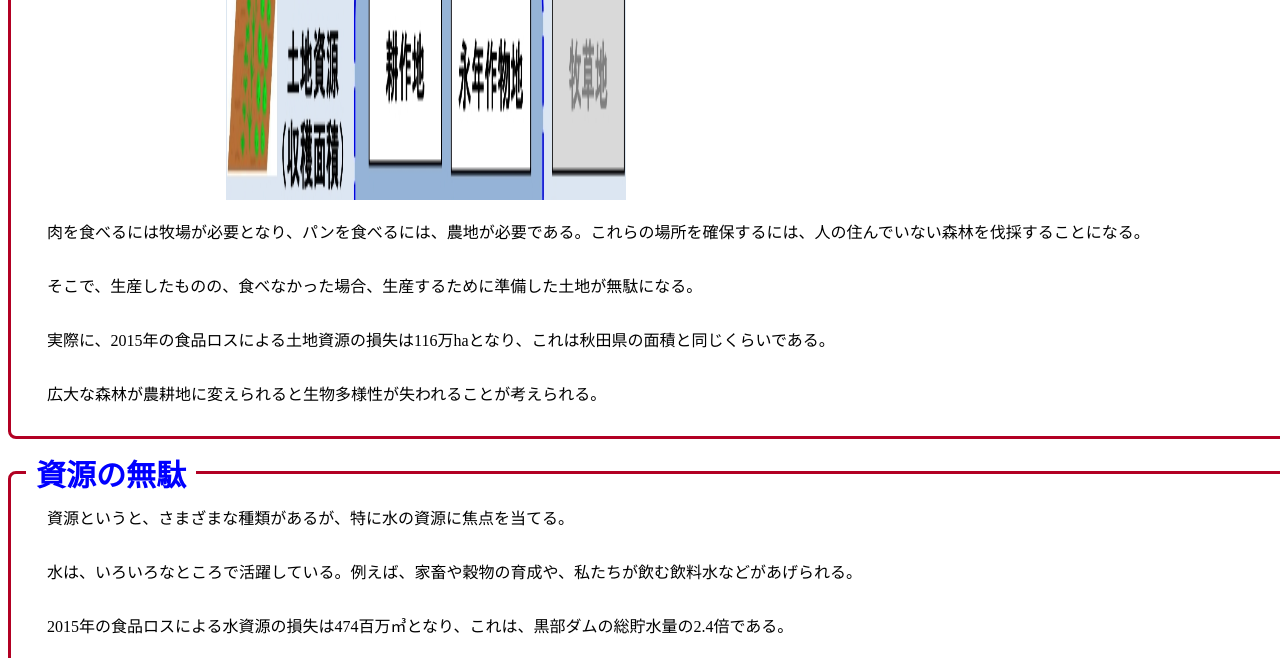
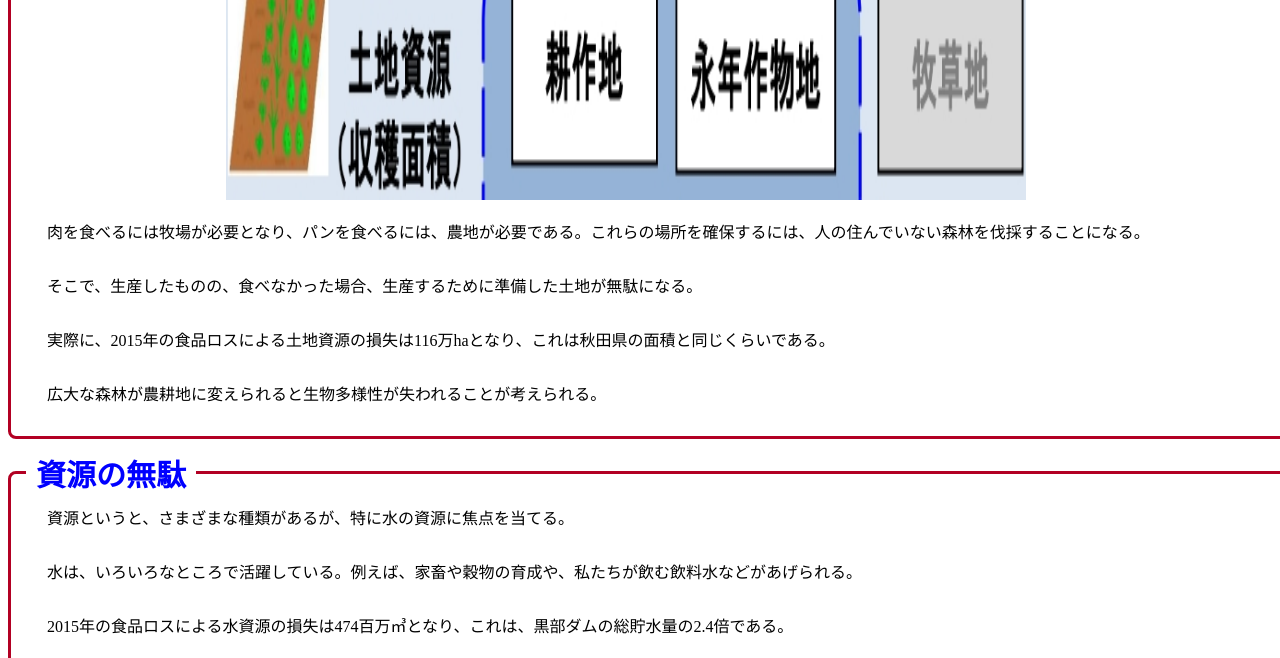
Before and after one commit to Hooo7/0111akueikyou3, a plain HTML site: page index.html in a window 1280 px wide. Shown: the part 442-1100 px from the top of the page. Drawn offline with Linux system fonts and the light colour scheme.

Commit message:
Update index.html

```diff
--- a/index.html
+++ b/index.html
@@ -50,7 +50,7 @@
 
 <div class="flame23">
 <span class="flame23-title">森林への負荷</span>
-<img src="toti.jpeg" alt="写真" width="400" height="250"><p>肉を食べるには牧場が必要となり、パンを食べるには、農地が必要である。これらの場所を確保するには、人の住んでいない森林を伐採することになる。<p>そこで、生産したものの、食べなかった場合、生産するために準備した土地が無駄になる。<p>実際に、2015年の食品ロスによる土地資源の損失は116万haとなり、これは秋田県の面積と同じくらいである。<p>広大な森林が農耕地に変えられると生物多様性が失われることが考えられる。</p>
+<img src="toti.jpeg" alt="写真" width="800" height="250"><p>肉を食べるには牧場が必要となり、パンを食べるには、農地が必要である。これらの場所を確保するには、人の住んでいない森林を伐採することになる。<p>そこで、生産したものの、食べなかった場合、生産するために準備した土地が無駄になる。<p>実際に、2015年の食品ロスによる土地資源の損失は116万haとなり、これは秋田県の面積と同じくらいである。<p>広大な森林が農耕地に変えられると生物多様性が失われることが考えられる。</p>
 </div>
 <div class="flame24">
 <span class="flame24-title">資源の無駄</span>
```
